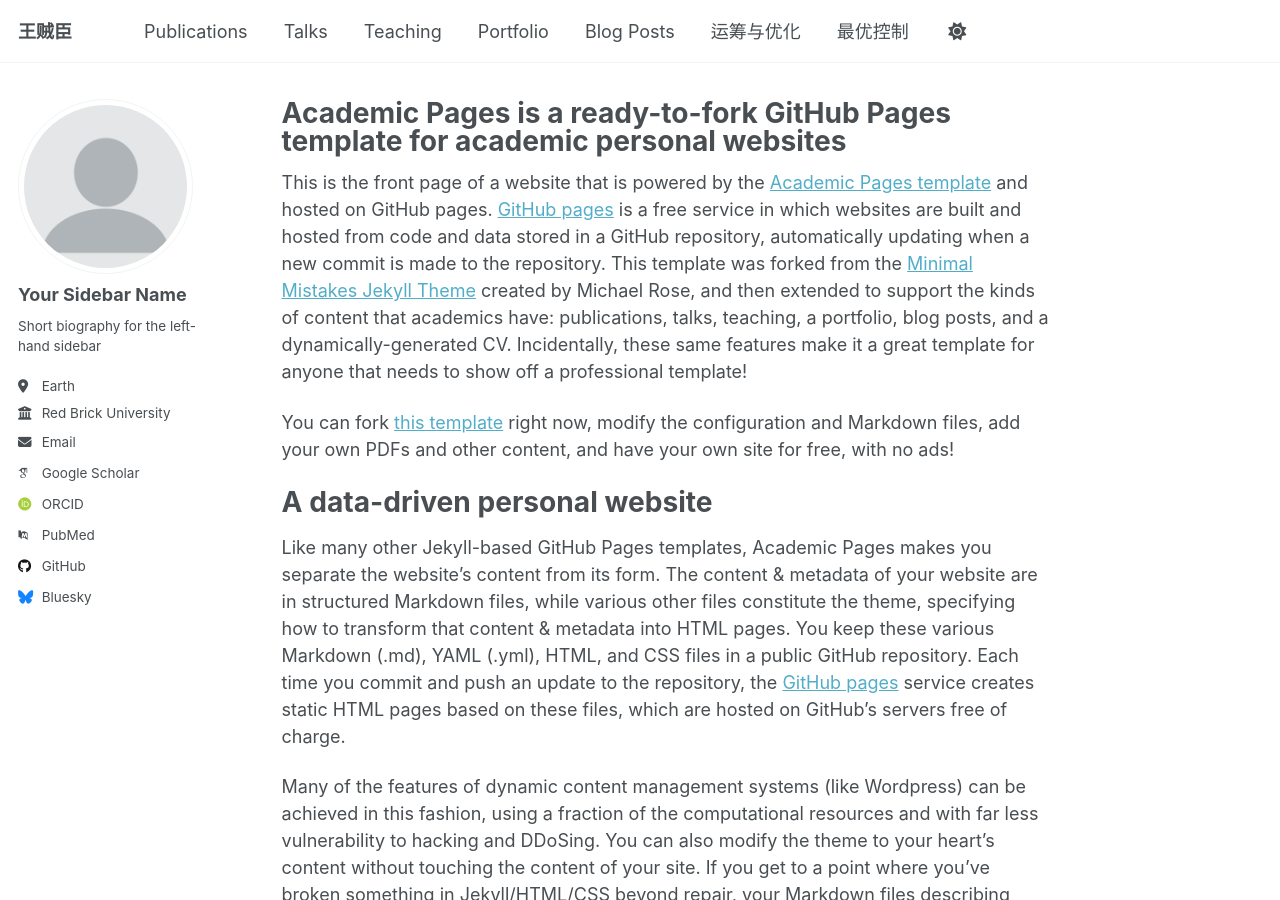
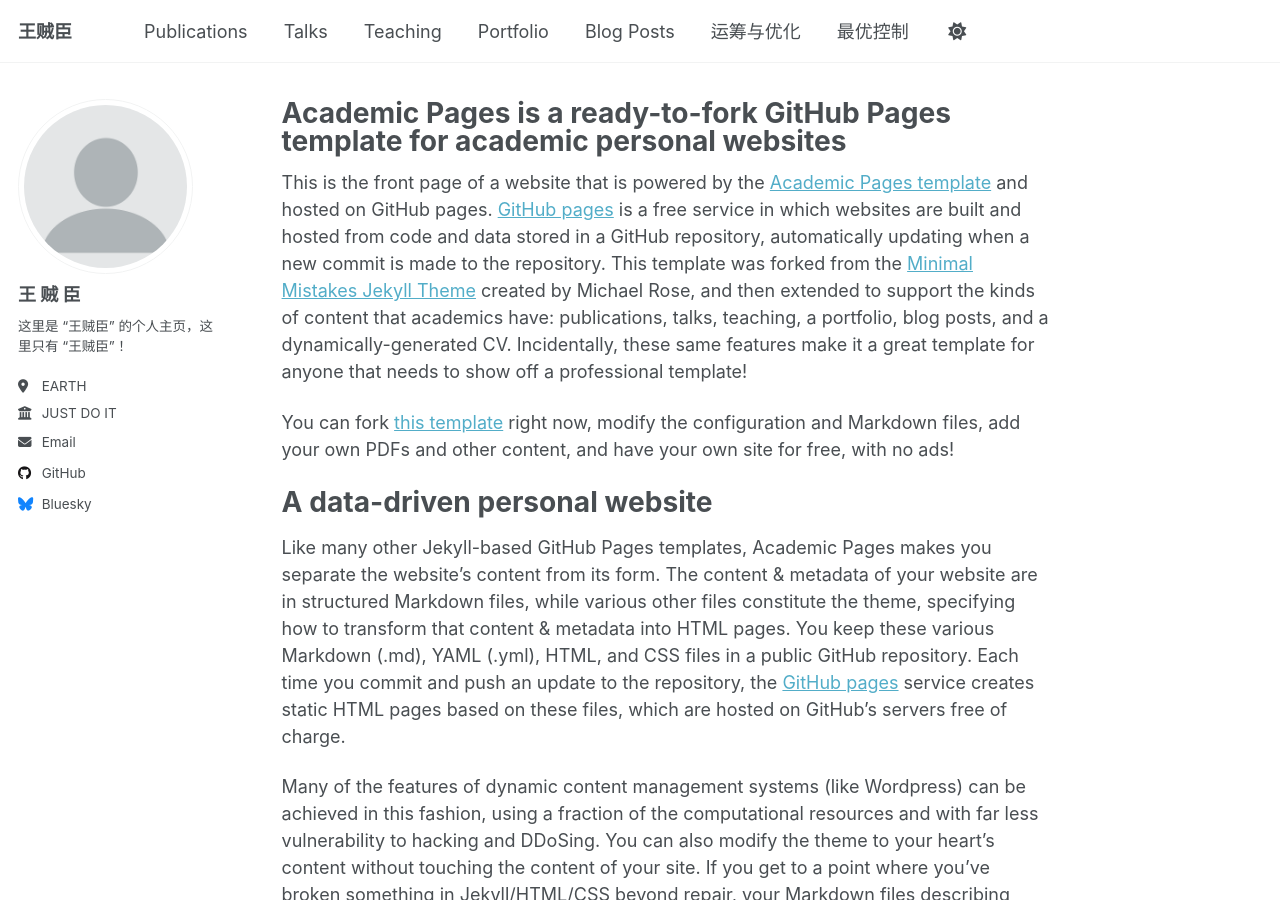
Before and after one commit to boyogala/boyogala.github.io, a Jekyll site: the page built from _pages/about.md, in a window 1280 px wide and 900 px high. Built offline with Jekyll 4.4.1, drawn with Linux system fonts in a browser that asks for light colours; some web fonts are replaced; a script that is not in the unit is left out.

Commit message:
Update _config.yml

```diff
--- a/_config.yml
+++ b/_config.yml
@@ -23,23 +23,23 @@ repository               : "boyogala/boyogala.github.io"
 author:
   # Biographic information
   avatar           : "profile.png"
-  name             : "Your Sidebar Name"
+  name             : "王 贼 臣"
   pronouns         : # example: "she/her"
-  bio              : "Short biography for the left-hand sidebar"
-  location         : "Earth"
-  employer         : "Red Brick University"
+  bio              : "这里是 “王贼臣” 的个人主页，这里只有 “王贼臣”！"
+  location         : "EARTH"
+  employer         : "JUST DO IT"
   uri              : # URL
-  email            : "none@example.org"
+  email            : "wangzeichen@proton.me"
 
   # Academic websites
   academia         : # URL
   arxiv            : # URL - Update with the correct link to your profile
-  googlescholar    : "https://scholar.google.com/citations?user=PS_CX0AAAAAJ"
+  googlescholar    : #"https://scholar.google.com/citations?user=PS_CX0AAAAAJ"
   inspire-hep      : # URL
   impactstory      : # URL
-  orcid            : "http://orcid.org/yourorcidurl"
+  orcid            : #"http://orcid.org/yourorcidurl"
   semantic         : # URL
-  pubmed           : "https://www.ncbi.nlm.nih.gov/pubmed/?term=john+snow"
+  pubmed           : #"https://www.ncbi.nlm.nih.gov/pubmed/?term=john+snow"
   researchgate     : # URL
   scopus           : # URL
 
```
